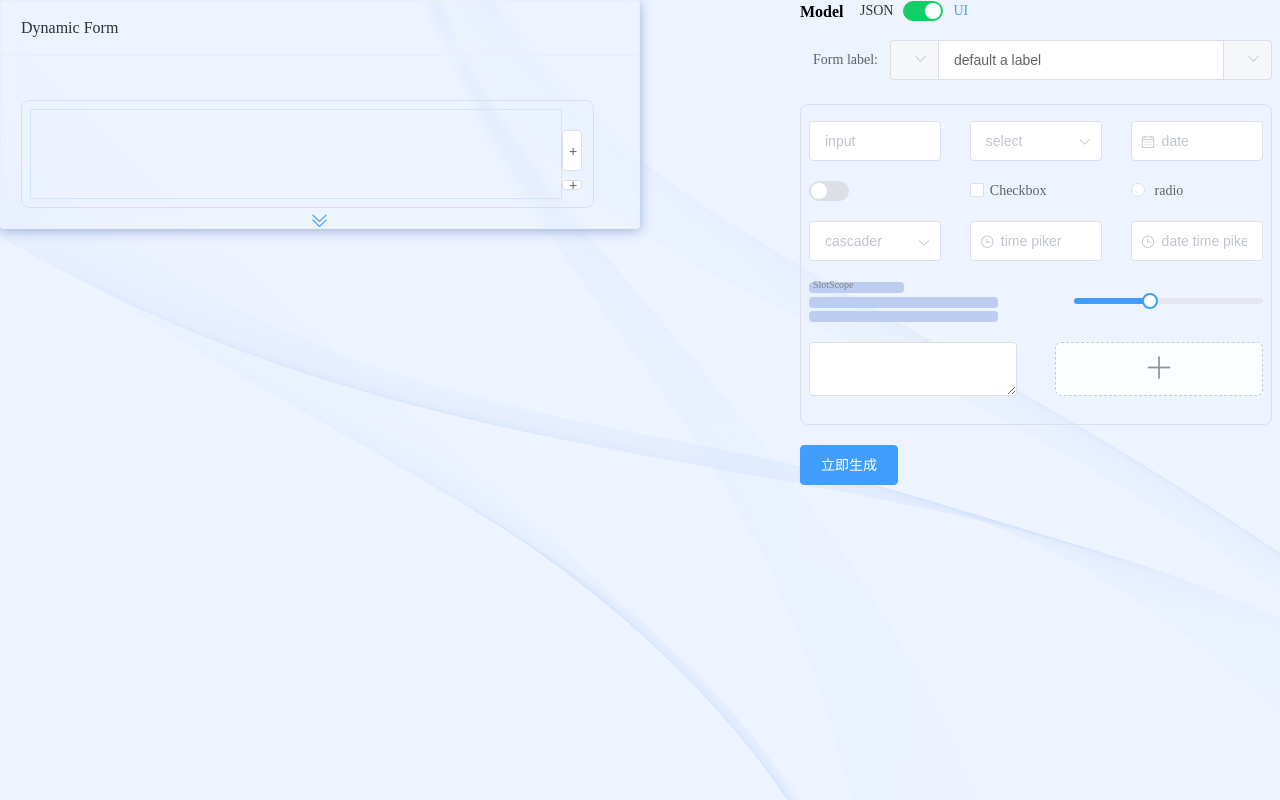
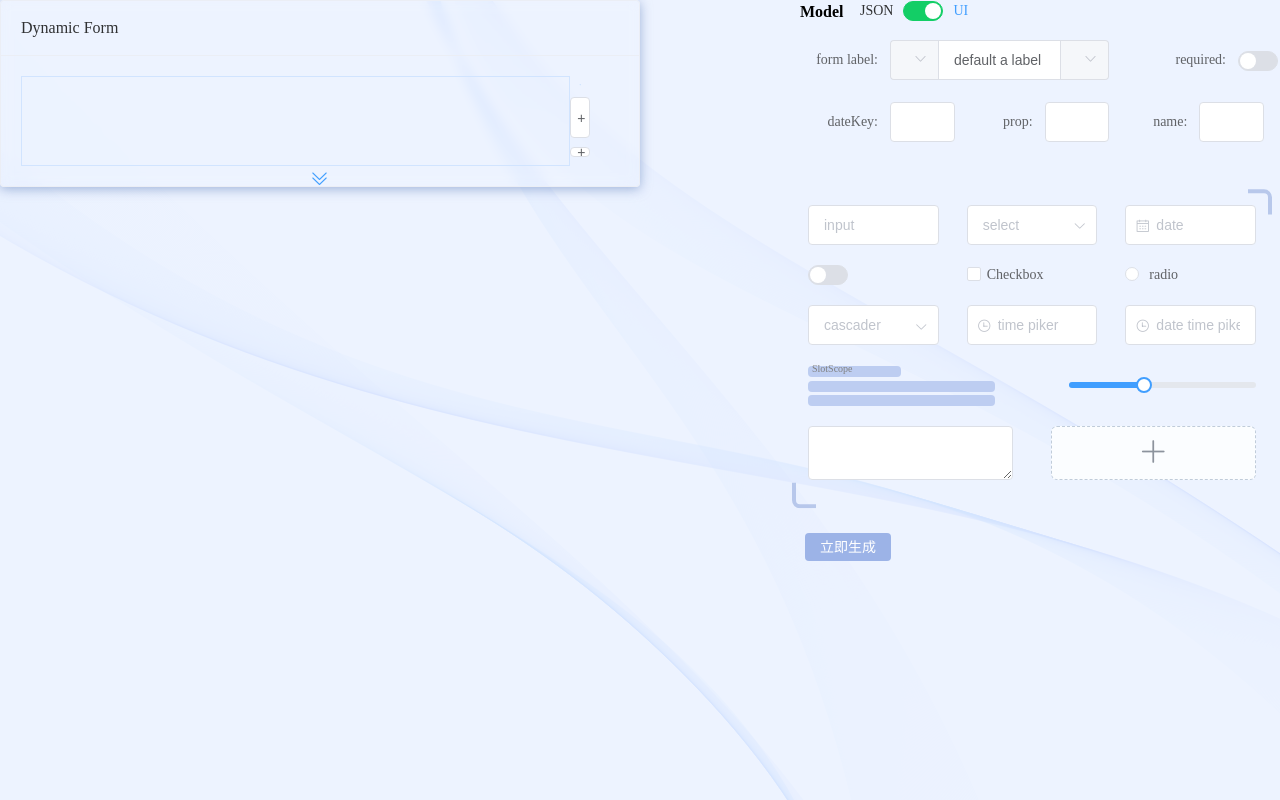
Before and after one commit to ccuuu/dynamic-form, a Vue app: page / in a window 1280 px wide. Built offline with nearby package versions, Linux system fonts and the light colour scheme.

Commit message:
feat: add some form information collector

```diff
--- a/src/App.vue
+++ b/src/App.vue
@@ -49,7 +49,6 @@ export default {
         labelRight: null,
         formType: null,
       },
-      Waves: null,
     }
   },
   created() {},
--- a/src/factory/eventEmitter.js
+++ b/src/factory/eventEmitter.js
@@ -1,5 +1,5 @@
 let eventIndex = 0
-const _event = {}
+let _event = Object.create(null)
 export class EventEmitter {
   constructor() {}
   showEvent() {
@@ -41,6 +41,7 @@ export class EventEmitter {
   }
 
   off(eventName, fn) {
+    if (!eventName) _event = Object.create(null)
     if (!_event[eventName]) {
       console.error('no such event')
       return this
@@ -59,7 +60,7 @@ export class EventEmitter {
             }
           }
         }
-        console.error(`${eventName} don't have ${fn} callback function`)
+        console.error(`${eventName} don't have such callback function: ${fn}`)
         return this
       }
     }
@@ -68,7 +69,10 @@ export class EventEmitter {
   }
   once(eventName, fn) {
     const func = function() {
-      return fn()
+      return fn.apply(
+        Object.create(null),
+        Array.prototype.slice.call(arguments)
+      )
     }
     func.once = true
     this.on(eventName, func)
--- a/src/mixins/copy-event.mixin.js
+++ b/src/mixins/copy-event.mixin.js
@@ -283,6 +283,7 @@ export default {
         //The principle of vue transition is to add the class name
         //If the timing is incorrect, it will cause the page to flicker
         const { prePlaceholderElement } = this
+
         const observer = new MutationObserver(() => {
           //clear
           container.removeChild(prePlaceholderElement)
@@ -293,6 +294,7 @@ export default {
           attributes: true,
           attributeFilter: ['class'],
         })
+
         this.newRowHandler(insertIndex - 1, index, true /*no transition*/)
 
         this.placeHolderEleNumber--
--- a/src/pages/control/control.vue
+++ b/src/pages/control/control.vue
@@ -7,7 +7,7 @@ export default {
   render(_c) {
     const _this = this
     const createBasic = () => {
-      return _c('div', [
+      return _c('div', { style: 'padding-right: 8px;' }, [
         _c('el-row', { style: 'margin-bottom:16px;font-weight: bold;' }, [
           _c(
             'el-col',
@@ -50,6 +50,7 @@ export default {
           'el-button',
           {
             style: 'margin-top:20px',
+            attrs: { id: 'export-button' },
             props: { type: 'primary' },
             on: { click: _this.onSubmit },
           },
@@ -78,4 +79,48 @@ export default {
   },
 }
 </script>
-<style scoped></style>
+<style scoped>
+#export-button {
+  background-color: #fff0;
+  border-radius: 6px;
+
+  /* height: 40px;
+  width: 100px; */
+  border: none;
+  position: relative;
+  overflow: hidden;
+}
+#export-button::before {
+  content: '立即生成';
+  line-height: 28px;
+  width: 86px;
+  height: 28px;
+  background-color: #9cb3e7;
+  border-color: #bdcdf1;
+  border-radius: 4px;
+  position: absolute;
+  z-index: 10;
+  top: 5px;
+  left: 5px;
+  transition: all 0.4s;
+}
+#export-button::after {
+  content: '';
+  width: 118px;
+  height: 58px;
+
+  position: absolute;
+  left: -10px;
+  top: -10px;
+  background-color: #bacaef;
+  transform: rotate(-90deg);
+  transform-origin: left bottom;
+  transition: all 0.4s;
+}
+#export-button:hover::after {
+  transform: rotateZ(0deg);
+}
+#export-button:hover::before {
+  background-color: #bacaef !important;
+}
+</style>
--- a/src/pages/control/draggable-section.vue
+++ b/src/pages/control/draggable-section.vue
@@ -28,7 +28,7 @@ export default {
         'div',
         {
           ref: 'draggableSection',
-          class: 'draggable-section',
+          attrs: { id: 'draggable-section' },
           directives: [
             {
               name: 'drag',
@@ -391,12 +391,13 @@ export default {
         this.$emit('update:collectInfoElement', this.obtainType(e))
       }
       if (e.button !== 0) return
-      Promise.resolve().then(() => {
-        this.resetForm()
-      })
-      this.$emit('addElement', e)
-      if (!this.currentElement) return
-      this.currentElement = null
+      if (true) {
+        Promise.resolve().then(() => {
+          this.resetForm()
+        })
+        this.$emit('addElement', e)
+      }
+      if (this.currentElement) this.currentElement = null
     },
     preventCursorStyle(e) {
       if (!e.target || e.target.style.cursor === 'pointer') return
@@ -470,11 +471,13 @@ export default {
 }
 </script>
 <style>
-.draggable-section {
+#draggable-section {
+  position: relative;
   margin-top: 24px;
-  border: 1px solid #dcdfe6;
-  border-radius: 8px;
   padding: 8px;
+}
+#draggable-section .el-row {
+  z-index: 5;
 }
 @keyframes clone {
   0% {
@@ -499,4 +502,36 @@ export default {
   transform: translate(4px, -8px);
   display: inline-block;
 }
+
+#draggable-section::before,
+#draggable-section::after {
+  content: '';
+  border: 4px solid #abbde7;
+  opacity: 0.8;
+  position: absolute;
+  width: calc(100% + 8px);
+  height: calc(100% - 8px);
+  top: 50%;
+  left: 50%;
+  transform: translate(-50%, -50%);
+  border-radius: 8px;
+  -webkit-transition: all 0.5s;
+  transition: all 0.5s;
+  z-index: 0;
+}
+
+#draggable-section::after {
+  clip-path: inset(92% 95% 0 0);
+}
+#draggable-section::before {
+  clip-path: inset(0 0 92% 95%);
+}
+#draggable-section:hover::after {
+  clip-path: inset(50% 50% 0 0);
+  border: 4px solid #b8c5ff99;
+}
+#draggable-section:hover::before {
+  clip-path: inset(0 0 50% 50%);
+  border: 4px solid #b8c5ff99;
+}
 </style>
--- a/src/pages/control/form-information-collection/form-item-collector/radio-collector.vue
+++ b/src/pages/control/form-information-collection/form-item-collector/radio-collector.vue
@@ -103,7 +103,7 @@ export default {
           },
           [
             createCol(
-              9,
+              7,
               createFormItem(
                 'textColor:',
                 '78px',
@@ -120,7 +120,7 @@ export default {
               )
             ),
             createCol(
-              9,
+              7,
               createFormItem(
                 'fill:',
                 _c('el-color-picker', {
@@ -136,7 +136,7 @@ export default {
               )
             ),
             createCol(
-              4,
+              6,
               _c(
                 'el-button',
                 {
--- a/src/pages/control/ui-control.vue
+++ b/src/pages/control/ui-control.vue
@@ -57,16 +57,57 @@ export default {
           'el-form',
           {
             ref: 'form',
-            props: { model: _this.form, labelWidth: '90px' },
+            props: {
+              model: _this.form,
+              labelWidth: '90px',
+            },
           },
-          [createFormItem('Form label: ', createLabel())]
+          [
+            createRow([
+              createCol(16, createFormItem('form label:', createLabel())),
+              createCol(
+                6,
+                createFormItem(
+                  'required:',
+                  _c('el-switch', createModel('required'))
+                )
+              ),
+            ]),
+            createRow([
+              createCol(
+                8,
+                createFormItem(
+                  'dateKey:',
+                  _c('el-input', createModel('dateKey', 'input'))
+                )
+              ),
+              createCol(
+                8,
+                createFormItem(
+                  'prop:',
+                  _c('el-input', createModel('prop', 'input'))
+                )
+              ),
+              createCol(
+                8,
+                createFormItem(
+                  'name:',
+                  _c('el-input', createModel('name', 'input'))
+                )
+              ),
+            ]),
+          ]
         ),
-
         CollectorEnum.hasOwnProperty(this.collectInfoElement)
-          ? _c('keep-alive', [
-              _c(CollectorEnum[_this.collectInfoElement], {
-                ref: _this.collectInfoElement,
-              }),
+          ? _c('div', { attrs: { id: 'collector-container' } }, [
+              _c('div', { attrs: { id: 'background-element' } }),
+              _c(
+                CollectorEnum[_this.collectInfoElement],
+                { class: 'content-container' },
+                {
+                  ref: _this.collectInfoElement,
+                }
+              ),
             ])
           : null,
         _c('draggable-section', {
@@ -82,15 +123,42 @@ export default {
               _this.$emit('addElement', e)
             },
             updateFormInfo() {
-              const currentInfo = _this.$refs[_this.form.formType].uniqueInfo
+              const currentInfo = _this.$refs[_this.form.formType]
+                ? _this.$refs[_this.form.formType].uniqueInfo
+                : {}
               for (const [key, value] of Object.entries(currentInfo)) {
                 _this.$set(_this.form, key, value)
               }
-              console.log(_this.form)
             },
           },
         }),
       ])
+    }
+    const createModel = (key, methods = 'change') => {
+      return {
+        props: {
+          value: _this.form[key],
+        },
+        on: {
+          [methods](val) {
+            _this.$set(_this.form, key, val)
+          },
+        },
+      }
+    }
+    const createRow = (children) => {
+      return _c(
+        'el-row',
+        { props: { type: 'flex', justify: 'space-between' } },
+        Array.isArray(children) ? children : [children]
+      )
+    }
+    const createCol = (span, children) => {
+      return _c(
+        'el-col',
+        { props: { span } },
+        Array.isArray(children) ? children : [children]
+      )
     }
     const createFormItem = (label, children) => {
       return _c(
@@ -151,6 +219,7 @@ export default {
             ),
       ]
     }
+
     return createBasic()
   },
   data() {
@@ -181,5 +250,77 @@ export default {
 .el-tabs__nav-prev {
   height: 32px;
   line-height: 32px;
+  color: #919191;
+}
+#collector-container {
+  padding: 3px;
+  position: relative;
+  margin: 35px;
+  margin-bottom: 42px;
+}
+#background-element {
+  opacity: 0.6;
+  position: absolute;
+  width: calc(100% + 48px);
+  height: calc(100% + 28px);
+  top: -12px;
+  left: -22px;
+  border-radius: 8px;
+}
+#collector-container .el-row {
+  z-index: 5;
+}
+#collector-container::after,
+#collector-container::before {
+  content: '';
+  border: 2px solid #b8c5ff45;
+  opacity: 0.8;
+  position: absolute;
+  width: calc(100% + 60px);
+  height: calc(100% + 40px);
+  top: -21px;
+  left: -31px;
+  border-radius: 8px;
+  z-index: 0;
+}
+#collector-container::after {
+  animation: clipPath1 1.5s linear;
+}
+#collector-container::before {
+  animation: clipPath2 1.5s linear;
+}
+
+@keyframes clipPath1 {
+  0% {
+    border: 2px solid #a0b5e7;
+
+    clip-path: inset(98% 0 0 0);
+  }
+  25% {
+    clip-path: inset(0 50% 0 50%);
+  }
+  50% {
+    clip-path: inset(98% 0 0 0);
+  }
+  75% {
+    clip-path: inset(50% 0 0 0);
+  }
+}
+@keyframes clipPath2 {
+  0% {
+    border: 2px solid #a0b5e7;
+
+    clip-path: inset(0 0 98% 0);
+  }
+  25% {
+    clip-path: inset(0 50% 0 50%);
+  }
+  50% {
+    clip-path: inset(0 0 98% 0);
+  }
+  75% {
+    clip-path: inset(0 0 50% 0);
+    border: 2px solid #abbde7;
+  }
 }
 </style>
--- a/src/pages/display/display-dynamic-form.vue
+++ b/src/pages/display/display-dynamic-form.vue
@@ -313,7 +313,7 @@ export default {
 }
 .list-complete-enter, .list-complete-leave-to
 /* .list-complete-leave-active for below version 2.1.8 */ {
-  opacity: 0.5;
+  opacity: 0;
   height: 0px;
   z-index: -1;
 }
--- a/src/pages/display/display.vue
+++ b/src/pages/display/display.vue
@@ -349,7 +349,11 @@ export default {
               //用vue的过渡动画
               if (!_this.draggableSection) return
               const observer = new MutationObserver((e) => {
-                console.log(e)
+                if (!e.some(includeAnimation)) return
+
+                function includeAnimation(item) {
+                  return item.oldValue.includes('list-complete-enter')
+                }
                 requestAnimationFrame(() => _this.$delete(this, 'noTransition'))
                 observer.disconnect()
               })
--- a/src/utils/index.js
+++ b/src/utils/index.js
@@ -110,10 +110,6 @@ const constraints = [
     disabled: false,
     //element
     element: {
-      error: 'error',
-      showMessage: true,
-      inlineMessage: true,
-      labelWidth: '50px',
       border: false,
       size: 'medium',
       min: 1,
```
Also changed, not shown: src/factory/Form.js (added, +123 -0 lines).
